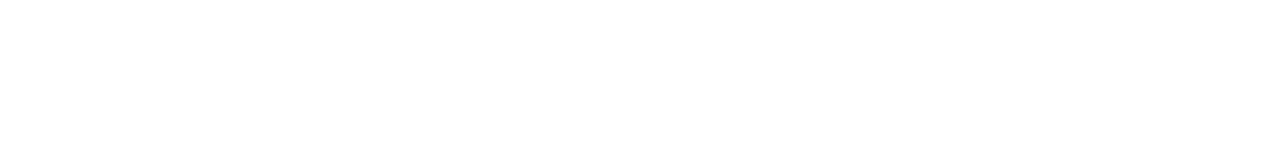
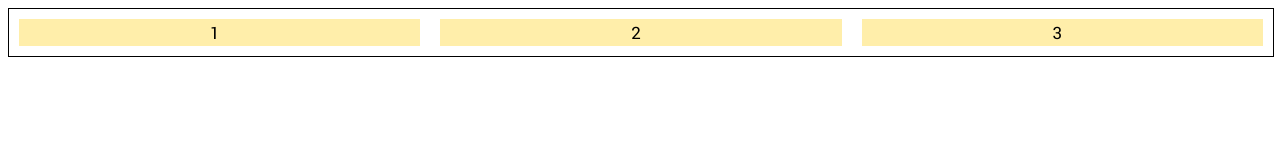
Before and after one commit to VladKalachev/Flexbox, a plain HTML site: page index.html in a window 1280 px wide. Drawn offline with Linux system fonts and the light colour scheme.

Commit message:
flexbox v0.1

```diff
--- a/index.html
+++ b/index.html
@@ -8,7 +8,7 @@
 
 	<meta charset="utf-8">
 
-	<title>Заголовок</title>
+	<title>Flexbox</title>
 	<meta name="description" content="">
 
 	<link rel="shortcut icon" href="img/favicon/favicon.ico" type="image/x-icon">
@@ -19,7 +19,7 @@
 	<meta http-equiv="X-UA-Compatible" content="IE=edge">
 	<meta name="viewport" content="width=device-width, initial-scale=1, maximum-scale=1">
 
-	<link rel="stylesheet" href="libs/bootstrap/css/bootstrap-grid.min.css">
+
 	<link rel="stylesheet" href="libs/animate/animate.css">
 
 	<link rel="stylesheet" href="css/fonts.css">
@@ -32,6 +32,12 @@
 
 <body>
 
+
+<div class="container">
+	<div class="item"> 1</div>
+	<div class="item"> 2</div>
+	<div class="item"> 3</div>
+</div>
 	<!-- Здесь пишем код -->
 
 	<div class="hidden"></div>
--- a/sass/main.sass
+++ b/sass/main.sass
@@ -1,5 +1,21 @@
 @import "bourbon/bourbon"
 
+/* Flexbox */
+.container
+	display: flex
+	.item
+		flex: 1
+
+/* Main */
+.container
+	width: 100%
+	border: 1px solid #000
+	.item
+		padding-right: 10px
+		background: #fea
+		margin: 10px
+		text-align: center
+		font-size: 17px
 html.js .loader
 	background: none repeat scroll 0 0 #ffffff
 	bottom: 0
```
Also changed, not shown: css/fonts.css, css/main.css, 2 other files.
